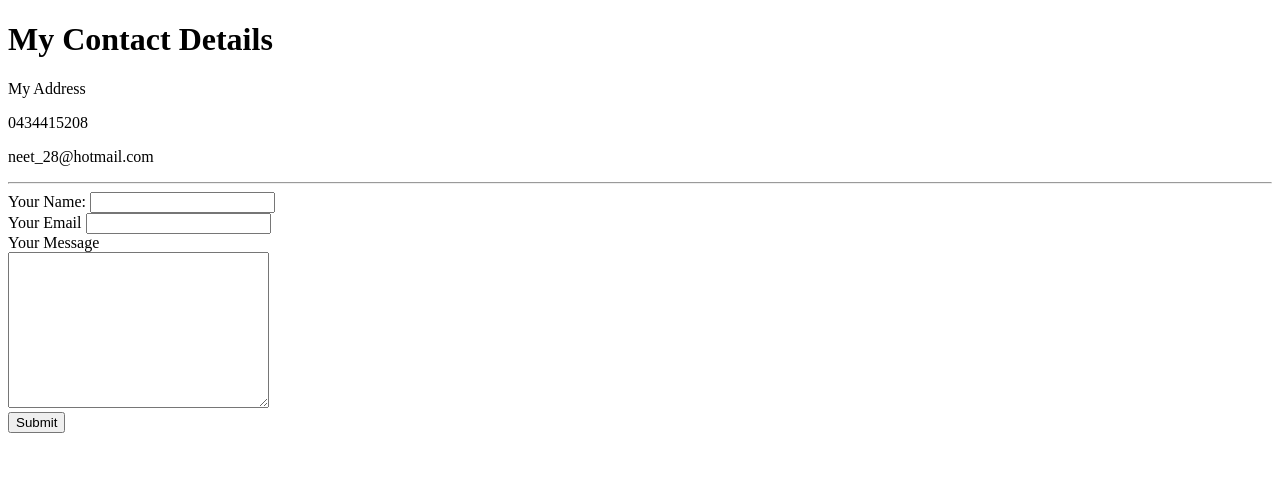
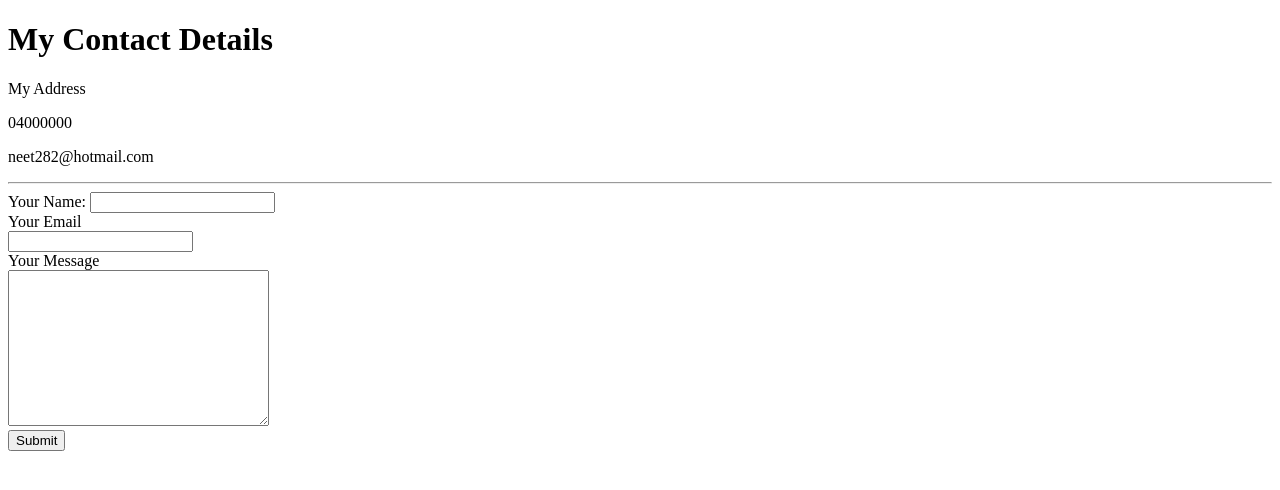
Before and after one commit to Neetgulani/Resume, a plain HTML site: page Contact Me.html in a window 1280 px wide. Drawn offline with Linux system fonts and the light colour scheme.

Commit message:
Add files via upload

```diff
--- a/Contact Me.html
+++ b/Contact Me.html
@@ -7,13 +7,13 @@
   <body>
     <h1>My Contact Details</h1>
     <p>My Address</p>
-    <p>0434415208</p>
-    <p>neet_28@hotmail.com</p>
+    <p>04000000</p>
+    <p>neet282@hotmail.com</p>
     <hr>
     <form action="mailto:neet_28@hotmail.com" method="post"><enctype="text/plain">
       <label>Your Name:</label>
       <input type="text" name="YourName" value=""><br>
-      <label>Your Email</label>
+      <label>Your Email</label><br>
     <input type="Email" name="YourEmail" value=""><br>
     <label>Your Message</label><br>
     <textarea name="YourMessage" rows="10" cols="30"></textarea><br>
```
Also changed, not shown: index.html (+0 -1 lines).
